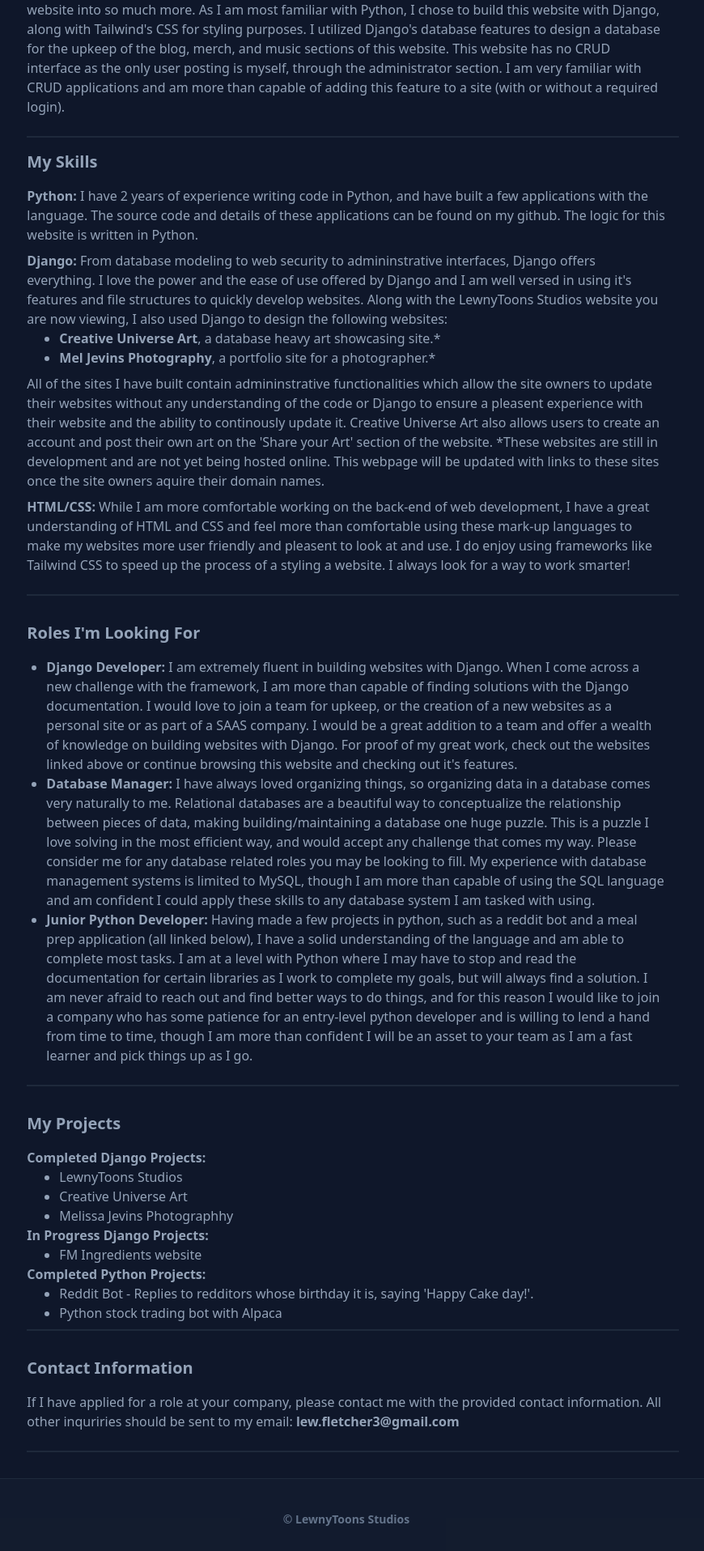
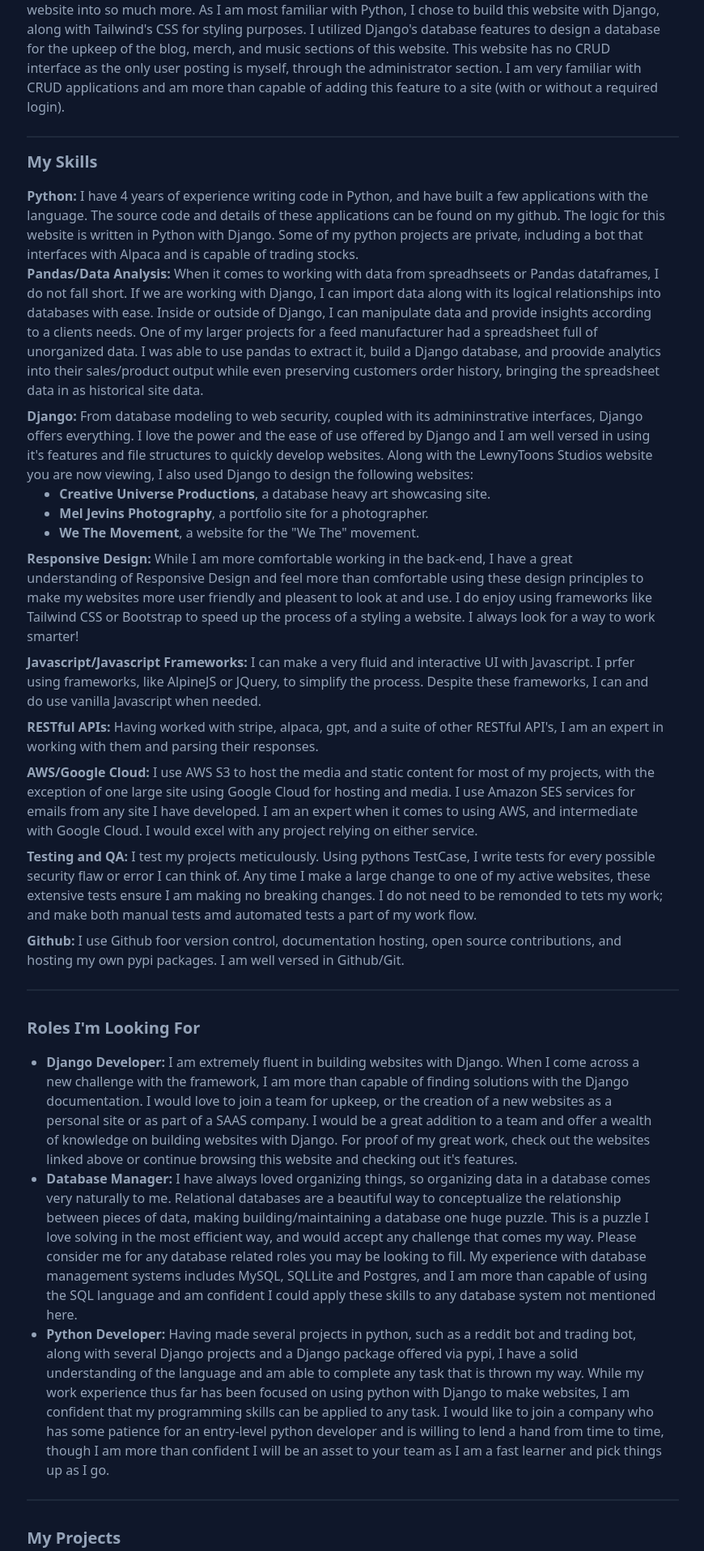
Before and after one commit to LewisFletcher/lewnytoons-studios, a Django app: template portfolio/templates/portfolio/about.html in a window 1280 px wide. Shown: the part 412-2328 px from the top of the page at 81% size, without its empty margins (212-1082 px from the left). Before the commit the page ends 2297 px from the top, so only its background shows below. Run offline with Django 4.2, Linux system fonts and the light colour scheme; the template is opened without the code that fills it, so the values that code supplies are empty; style sheets or scripts are compiled from the project's sources; some libraries are stand-ins or nearby versions.

Commit message:
Update about.html

```diff
--- a/portfolio/templates/portfolio/about.html
+++ b/portfolio/templates/portfolio/about.html
@@ -36,33 +36,53 @@
         <h3 class="text-xl font-bold mb-4" id="skills">My Skills</h2>
         <ul>
             <li>
-                <strong>Python:</strong> I have 2 years of experience writing code in Python, and have built a few applications with the language. The source code and details of these applications can be found on my <a href="https://github.com/LewisFletcher">github</a>.
-                The logic for this website is written in Python.
+                <strong>Python:</strong> I have 4 years of experience writing code in Python, and have built a few applications with the language. The source code and details of these applications can be found on my <a href="https://github.com/LewisFletcher">github</a>.
+                The logic for this website is written in Python with Django. Some of my python projects are private, including a bot that interfaces with Alpaca and is capable of trading stocks.
+            </li>
+            <li>
+                <strong>Pandas/Data Analysis:</strong> When it comes to working with data from spreadhseets or Pandas dataframes, I do not fall short. If we are working with Django, I can import data along with its logical relationships into databases with ease. Inside or outside of
+                Django, I can manipulate data and provide insights according to a clients needs. One of my larger projects for a feed manufacturer had a spreadsheet full of unorganized data. I was able to use pandas to extract it, build a Django database, and proovide analytics into their
+                sales/product output while even preserving customers order history, bringing the spreadsheet data in as historical site data.
             </li>
             <li class="pt-2">
-                <strong>Django:</strong> From database modeling to web security to admininstrative interfaces, Django offers everything. I love the power and the ease of use offered by Django and I am well versed in using it's features and file structures to quickly develop websites.
+                <strong>Django:</strong> From database modeling to web security, coupled with its admininstrative interfaces, Django offers everything. I love the power and the ease of use offered by Django and I am well versed in using it's features and file structures to quickly develop websites.
                 Along with the LewnyToons Studios website you are now viewing, I also used Django to design the following websites:
             <div class="pl-10">
                 <ul class="list-disc">
                     <li class=>
-                    <a href="https://creativeuniverse-production.up.railway.app"><strong>Creative Universe Art</strong></a>, a database heavy art showcasing site.*
+                        <a href="https://creativeuniverse-production.up.railway.app"><strong>Creative Universe Productions</strong></a>, a database heavy art showcasing site.
                     </li>
                     <li>
-                        <a href="https://mjevinsphotography-production.up.railway.app"><strong>Mel Jevins Photography</strong></a>, a portfolio site for a photographer.*
+                        <a href="https://www.meljevinsphotography.co.uk/"><strong>Mel Jevins Photography</strong></a>, a portfolio site for a photographer.
+                    </li>
+                    <li>
+                        <a href="https://wethemovement.org"><strong>We The Movement</strong></a>, a website for the "We The" movement.
                     </li>
                 </ul>
             </div>
-                <li class="pt-2">
-                All of the sites I have built contain admininstrative functionalities which allow the site owners to update their websites
-                without any understanding of the code or Django to ensure a pleasent experience with their website and the ability to continously update it.
-                Creative Universe Art also allows users to create an account and post their own art on the 'Share your Art' section of the website. *These websites are still in development
-                and are not yet being hosted online. This webpage will be updated with links to these sites once the site owners aquire their domain names.
-                </li>
+            </li>
+            <li class="pt-2">
+                <strong>Responsive Design:</strong> While I am more comfortable working in the back-end,
+                I have a great understanding of Responsive Design and feel more than comfortable using these design principles to make my websites more user friendly and pleasent to look at and use.
+                I do enjoy using frameworks like Tailwind CSS or Bootstrap to speed up the process of a styling a website. I always look for a way to work smarter!
+            </li>
+            <li class="pt-2">
+                <strong>Javascript/Javascript Frameworks:</strong> I can make a very fluid and interactive UI with Javascript. I prfer using frameworks, like AlpineJS or JQuery, to simplify the process.
+                Despite these frameworks, I can and do use vanilla Javascript when needed.
+            </li>
+            <li class="pt-2">
+                <strong>RESTful APIs:</strong> Having worked with stripe, alpaca, gpt, and a suite of other RESTful API's, I am an expert in working with them and parsing their responses.
+            </li>
+            <li class="pt-2">
+                <strong>AWS/Google Cloud:</strong> I use AWS S3 to host the media and static content for most of my projects, with the exception of one large site using Google Cloud for hosting and media. I use Amazon SES services
+                for emails from any site I have developed. I am an expert when it comes to using AWS, and intermediate with Google Cloud. I would excel with any project relying on either service.
+            </li>
+            <li class="pt-2">
+                <strong>Testing and QA:</strong> I test my projects meticulously. Using pythons TestCase, I write tests for every possible security flaw or error I can think of. Any time I make a large change to one of my active websites, these
+                extensive tests ensure I am making no breaking changes. I do not need to be remonded to tets my work; and make both manual tests amd automated tests a part of my work flow.
             </li>
             <li class="pt-2 pb-4">
-                <strong>HTML/CSS:</strong> While I am more comfortable working on the back-end of web development,
-                I have a great understanding of HTML and CSS and feel more than comfortable using these mark-up languages to make my websites more user friendly and pleasent to look at and use.
-                I do enjoy using frameworks like Tailwind CSS to speed up the process of a styling a website. I always look for a way to work smarter!
+                <strong>Github:</strong> I use Github foor version control, documentation hosting, open source contributions, and hosting my own pypi packages. I am well versed in Github/Git.
             </li>
         </ul>
     </div>
@@ -77,12 +97,12 @@
                 <li>
                     <strong>Database Manager:</strong> I have always loved organizing things, so organizing data in a database comes very naturally to me. Relational databases are a beautiful way to conceptualize the relationship between
                     pieces of data, making building/maintaining a database one huge puzzle. This is a puzzle I love solving in the most efficient way, and would accept any challenge that comes my way. Please consider me for any database related
-                    roles you may be looking to fill. My experience with database management systems is limited to MySQL, though I am more than capable of using the SQL language and am confident I could apply these skills to any database system I am tasked with using.
+                    roles you may be looking to fill. My experience with database management systems includes MySQL, SQLLite and Postgres, and I am more than capable of using the SQL language and am confident I could apply these skills to any database system not mentioned here.
                  </li>
                  <li class="pb-4">
-                    <strong>Junior Python Developer:</strong> Having made a few projects in python, such as a reddit bot and a meal prep application (all linked below), I have a solid understanding of the language and am able to complete
-                     most tasks. I am at a level with Python where I may have to stop and read the documentation for certain libraries as I work to complete my goals, but will always find a solution. I am never afraid to reach out and find better ways to do things,
-                     and for this reason I would like to join a company who has some patience for an entry-level python developer and is willing to lend a hand from time to time,
+                    <strong>Python Developer:</strong> Having made several projects in python, such as a reddit bot and trading bot, along with several Django projects and a Django package offered via pypi, I have a solid understanding of the language and am able to complete
+                     any task that is thrown my way. While my work experience thus far has been focused on using python with Django to make websites, I am confident that my programming skills can be applied to any task. I would like to join a company who has some patience for an
+                     entry-level python developer and is willing to lend a hand from time to time,
                      though I am more than confident I will be an asset to your team as I am a fast learner and pick things up as I go.
                  </li>
             </ul>
@@ -94,23 +114,37 @@
                <strong>Completed Django Projects:</strong>
                <ul class="list-disc pl-10">
                 <li>
-                    LewnyToons Studios
+                    LewnyToons Studios (You're here now!)
                 </li>
                 <li>
-                    Creative Universe Art
+                    <a href="https://www.meljevinsphotography.co.uk/">Mel Jevins Photography</a>
                 </li>
                 <li>
-                    Melissa Jevins Photographhy
+                    <a href="https://wethemovement.org">We The Movement</a>
+                </li>
+                <li>
+                    <a href="https://creativeuniverse-production.up.railway.app">Creative Universe Productions</a>
                 </li>
                </ul>
             </li>
           </ul>
           <ul>
             <li>
+               <strong>Django Packages I Authored/Maintain:</strong>
+               <ul class="list-disc pl-10">
+                <li>
+                    <a href="https://github.com/LewisFletcher/django-easy-docs">Django Easy Docs</a>
+                </li>
+               </ul>
+            </li>
+          </ul>
+          <ul>
+          <ul>
+            <li>
                <strong>In Progress Django Projects:</strong>
                <ul class="list-disc pl-10">
                 <li>
-                    FM Ingredients website
+                    FM Ingredients (US based feed company)
                 </li>
                </ul>
             </li>
@@ -120,10 +154,10 @@
                <strong>Completed Python Projects:</strong>
                <ul class="list-disc pl-10">
                 <li>
-                    Reddit Bot - Replies to redditors whose birthday it is, saying 'Happy Cake day!'.
+                    Reddit Bot - Replies to redditors whose birthday it is, saying 'Happy Cake day!'. (Offline since Reddit API changes in 2023)
                 </li>
                 <li>
-                    Python stock trading bot with Alpaca
+                    Python stock trading bot with Alpaca (private repo)
                 </li>
                </ul>
             </li>
```
